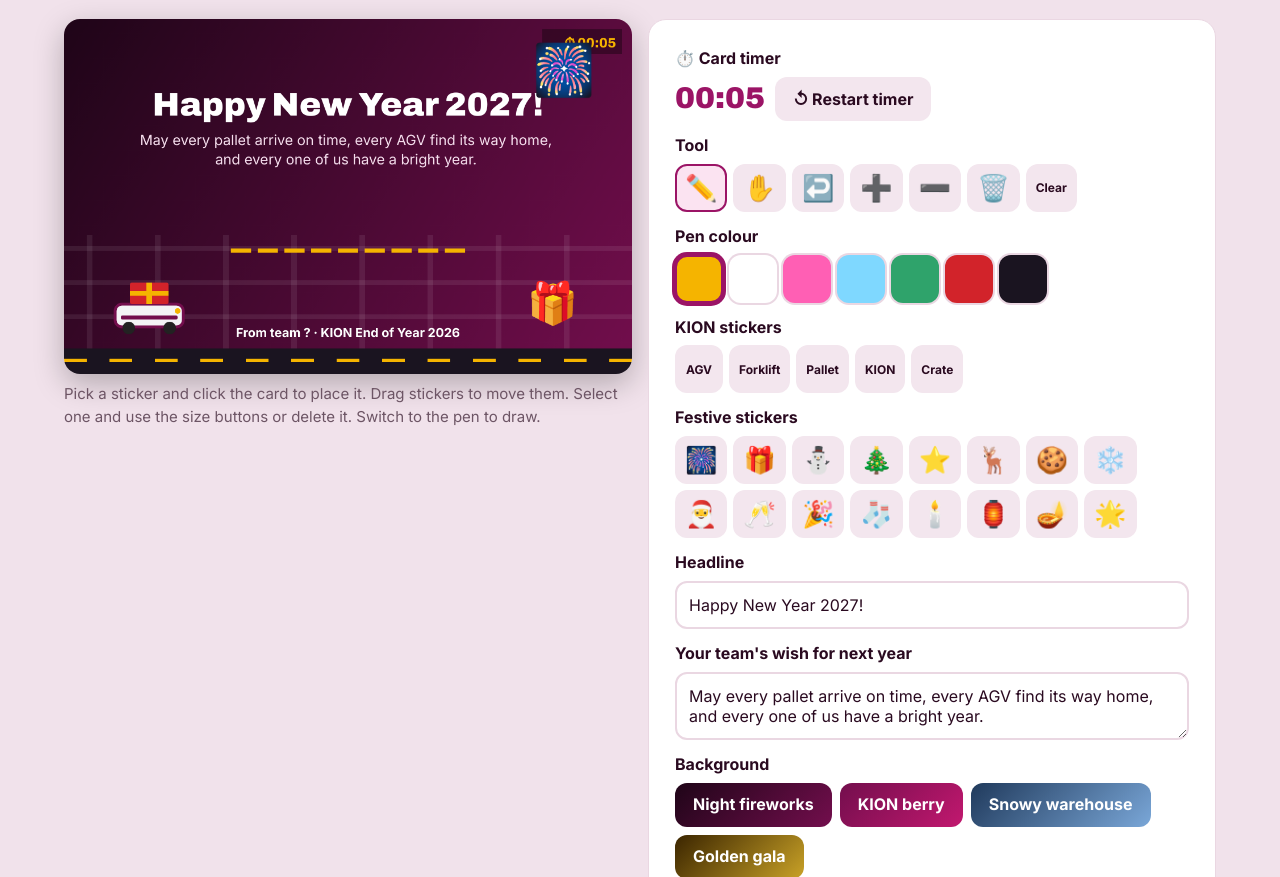
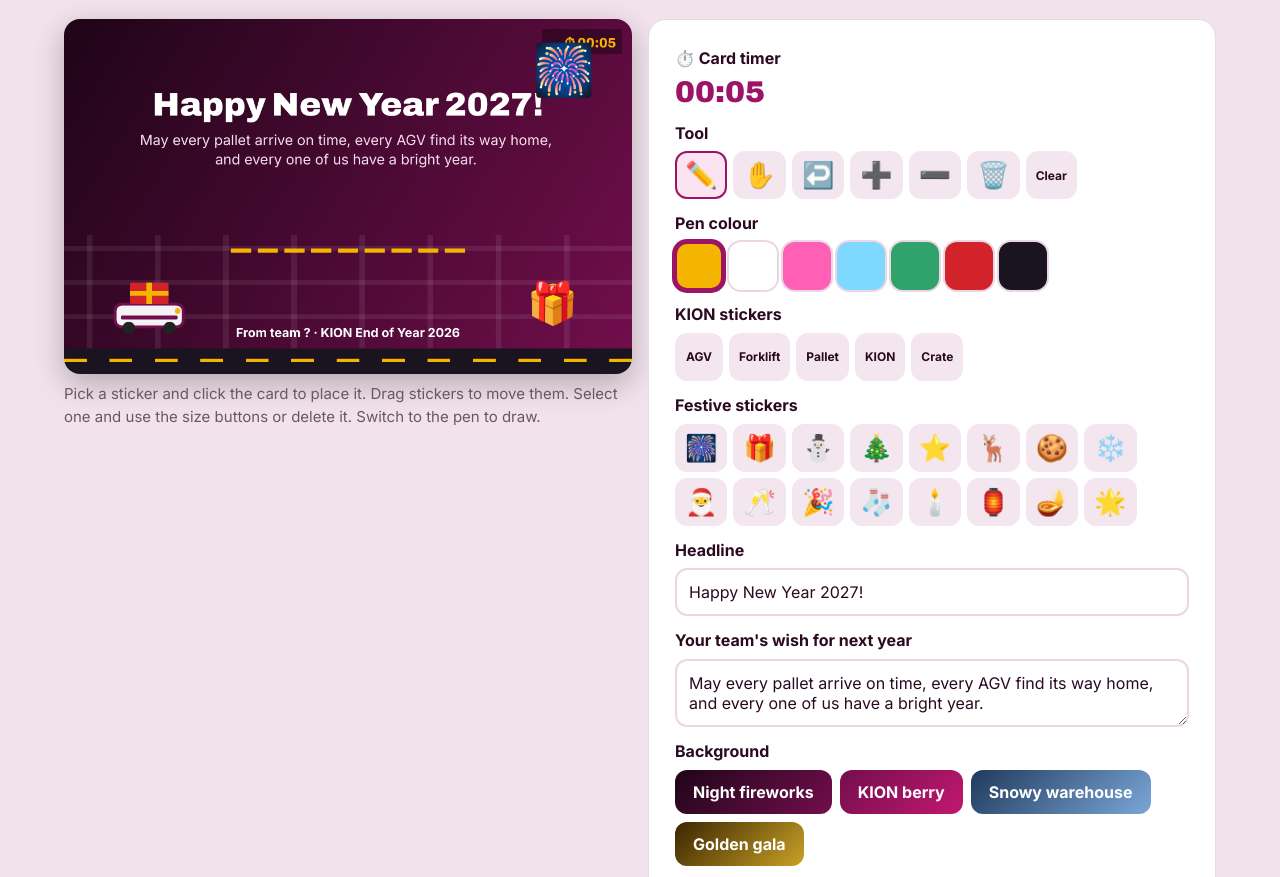
Before and after one commit to Chase-Mulder/warehouse-word-hunt, a plain HTML site: page index.html in a window 1280 px wide. Shown: the part 1791-2668 px from the top of the page. Drawn offline with Linux system fonts and the light colour scheme; animation ran at ten frames a second.

Commit message:
Remove restart timer button from card studio

```diff
--- a/index.html
+++ b/index.html
@@ -359,7 +359,7 @@ button.clip.playing{background:#F5B400;color:#2a0a20}
       <div><canvas id="cardCv" width="1000" height="625" aria-label="Your New Year card: draw and place stickers here"></canvas>
       <p class="hint">Pick a sticker and click the card to place it. Drag stickers to move them. Select one and use the size buttons or delete it. Switch to the pen to draw.</p></div>
       <div class="card">
-        <div class="field">⏱️ Card timer<div style="display:flex;gap:10px;align-items:center"><span class="wide" id="ctime" style="font-size:30px;font-weight:900;color:var(--berry2)">00:00</span><button class="btn2" id="ctReset">↺ Restart timer</button></div></div>
+        <div class="field">⏱️ Card timer<div style="display:flex;gap:10px;align-items:center"><span class="wide" id="ctime" style="font-size:30px;font-weight:900;color:var(--berry2)">00:00</span></div></div>
         <div class="field">Tool<div class="tray" id="tools"><button data-tool="pen" class="on" title="Pen">✏️</button><button data-tool="move" title="Move stickers">✋</button><button id="cUndo" title="Undo">↩️</button><button id="cBig" title="Bigger">➕</button><button id="cSmall" title="Smaller">➖</button><button id="cDel" title="Delete selected">🗑️</button><button id="cClear" class="kt" title="Clear all">Clear</button></div></div>
         <div class="field">Pen colour<div class="tray" id="swatches"></div></div>
         <div class="field">KION stickers<div class="tray" id="ktray"></div></div>
@@ -833,7 +833,6 @@ document.fonts&&document.fonts.ready.then(drawCard);drawCard();
 
 let rArm=null;$('#resetBtn').onclick=()=>{const b=$('#resetBtn');if(!rArm){b.classList.add('arm');b.textContent='⚠️ Are you sure? Click again';tone(330,0,.15,'square',.08);say('Are you sure?',{pitch:1,rate:1.05});rArm=setTimeout(()=>{rArm=null;b.classList.remove('arm');b.textContent='↺ Reset game'},4000)}
  else{try{Object.keys(localStorage).filter(k=>k.startsWith('wwh-')).forEach(k=>localStorage.removeItem(k))}catch(e){}tone(196,0,.4,'sawtooth',.1);history.replaceState(null,'',location.pathname+location.search);setTimeout(()=>location.reload(),250)}};
-$('#ctReset').onclick=()=>{cStart=Date.now();boing();drawCard()};
 route();
 }
 </script>
```
